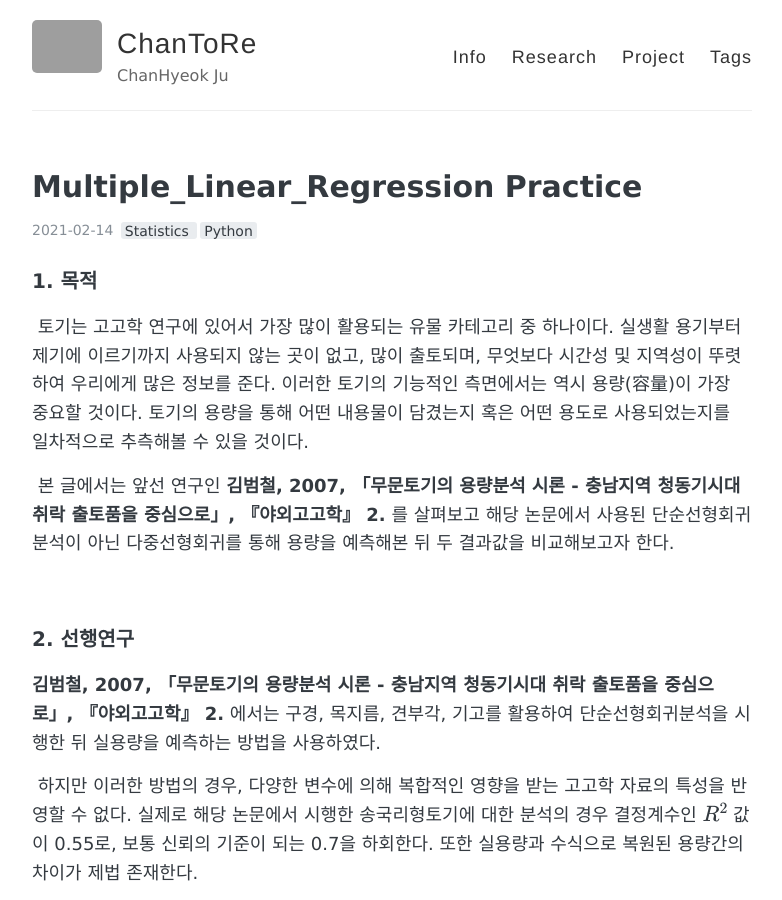
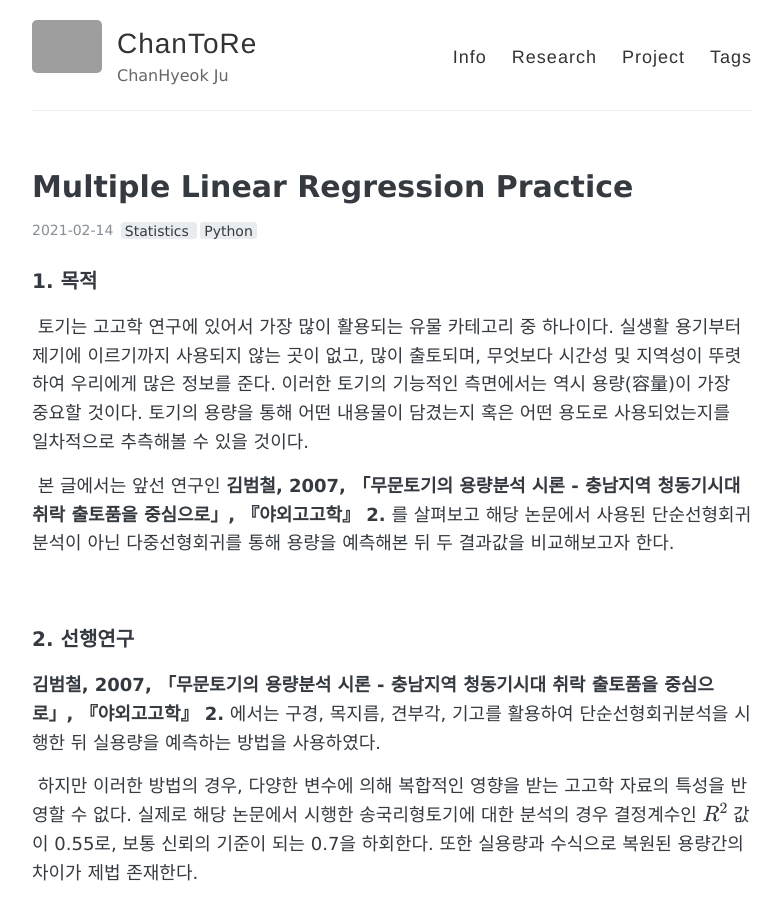
Before and after one commit to mimirep/mimirep.github.io, a Jekyll site: the page built from _posts/2021-02-14-Multiple_Linear_Regression Practice.md, in a window 1280 px wide and 900 px high. Shown: the whole window, without its empty margins (248-1030 px from the left). Built offline with Jekyll 4.4.1, drawn with Linux system fonts in a browser that asks for light colours; formulas are drawn with MathJax 3; comment, search, counter and statistics services are not loaded; grey boxes are pictures that could not be loaded.

```diff
--- a/_posts/2021-02-14-Multiple_Linear_Regression Practice.md
+++ b/_posts/2021-02-14-Multiple_Linear_Regression Practice.md
@@ -1,6 +1,6 @@
 ---
 layout: post
-title: "Multiple_Linear_Regression Practice"
+title: "Multiple Linear Regression Practice"
 tags: [Statistics, Python]
 comments: true
 use_math: true
```
